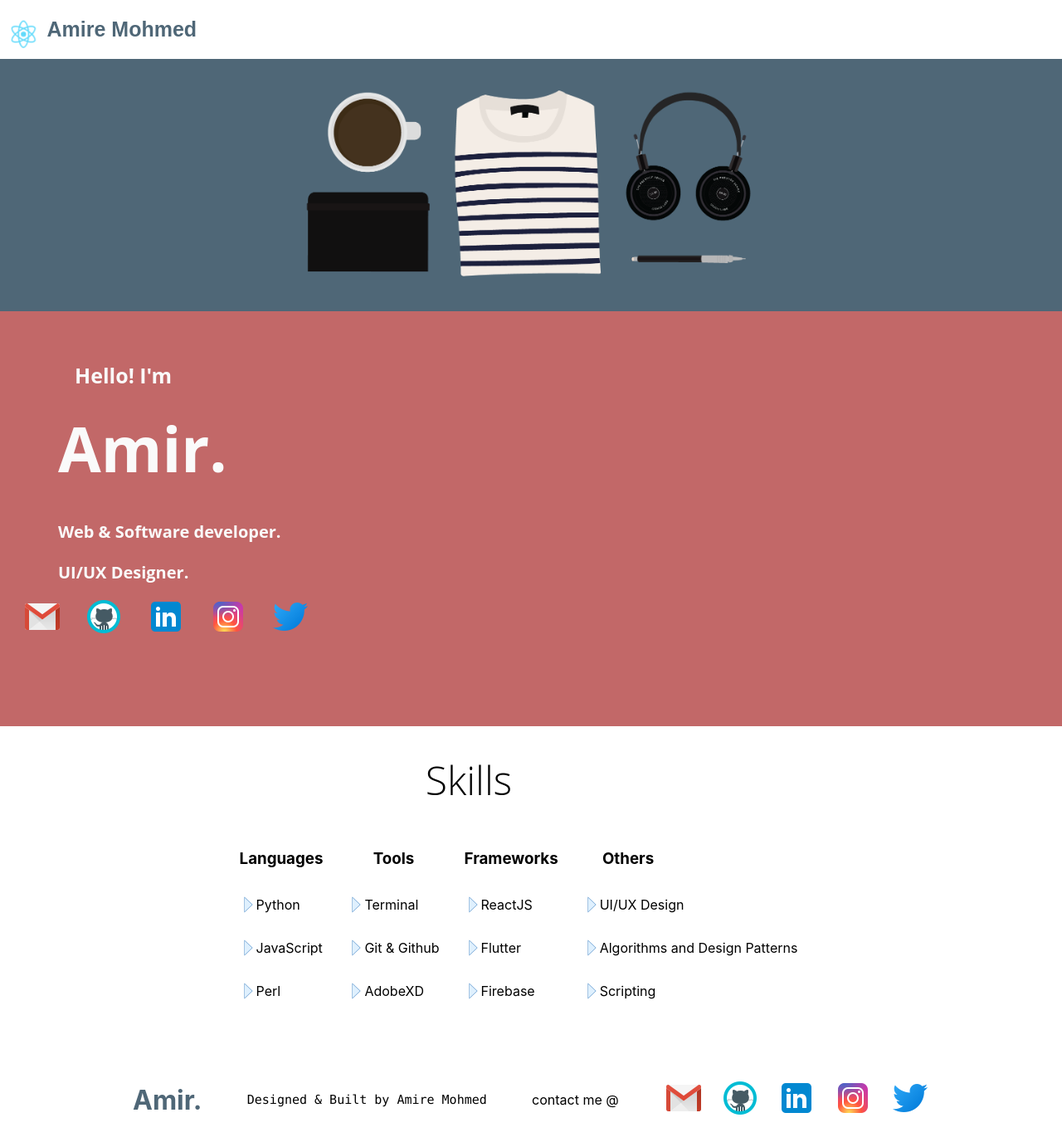
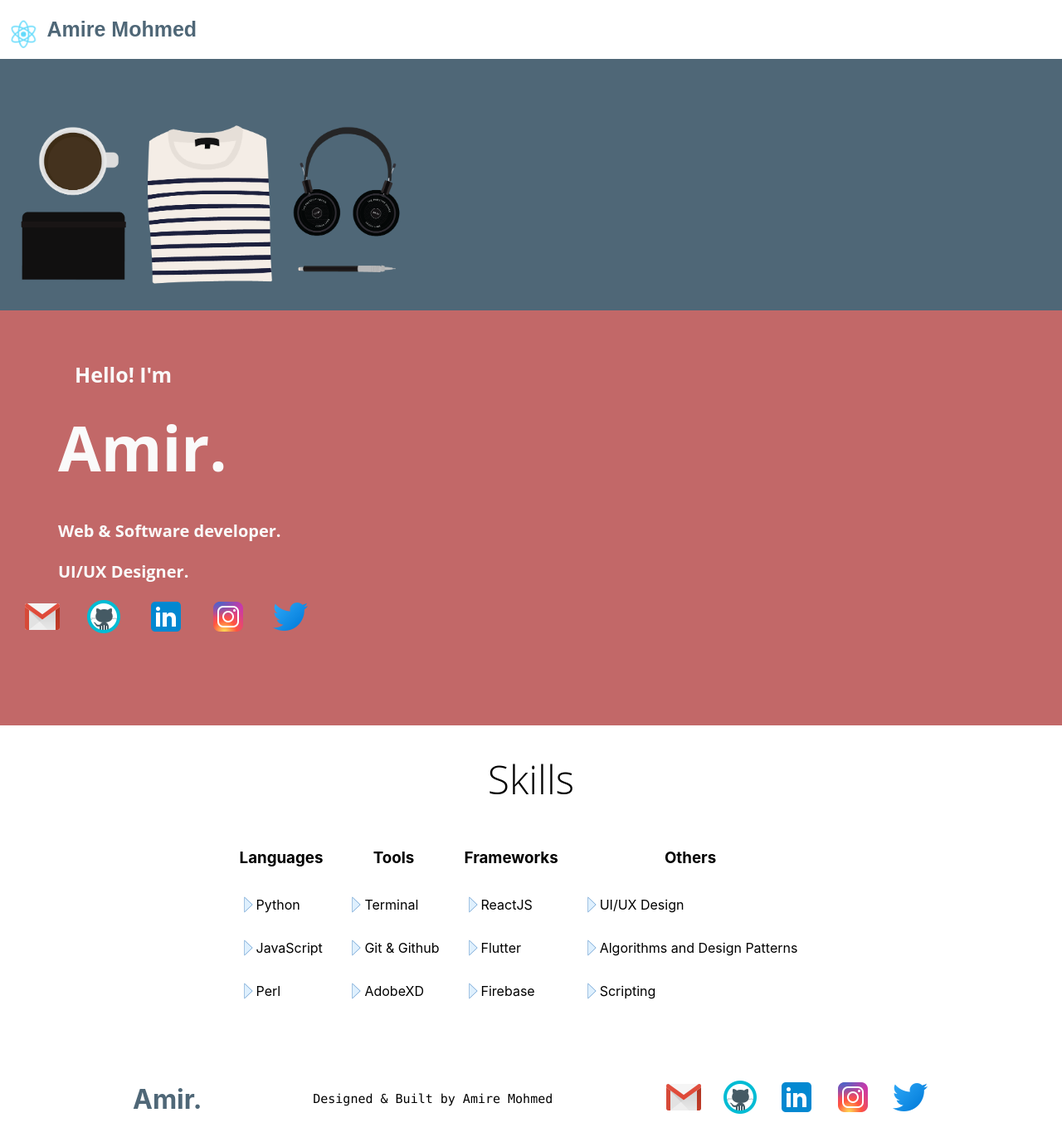
Before and after one commit to amohm001/netlifytest, a React (Create React App) app: page / in a window 1280 px wide. Shown: the top 1382 px of the page at 83% size. Built offline with nearby package versions, Linux system fonts and the light colour scheme.

Commit message:
CI is working again.

```diff
--- a/src/components/homepage.jsx
+++ b/src/components/homepage.jsx
@@ -39,11 +39,9 @@ class Home extends Component {
                         </div>
                     </nav>
                 </header>
-                <div style={{ textAlign: "center", backgroundColor: "#4f6777" }}>
+                <div style={{ padding: "3em 0 0", margin: "0 auto", flex: "1 1", display: "flex", flexDirection: "column", justifyContent: "center", backgroundColor: "#4f6777" }}>
                     <img src={bigPic} style={{
-                        textAlign: "center",
-                        height: "300px",
-                        width: "600px"
+                        maxWidth: "40%"
                     }} />
                 </div>
                 <div style={{ backgroundColor: "#C26868", height: "500px" }}>
@@ -100,7 +98,7 @@ class Home extends Component {
                         fontFamily: "Open Sans, sans-serif",
                         fontSize: "3em",
                         fontWeight: "lighter",
-                        marginRight: "150px"
+                        // marginRight: "150px"
                     }}>Skills</h1>
                     <div style={{ display: "flex", margin: "0 auto" }}>
                         <div style={{ marginRight: "30px", display: "block" }}>
@@ -224,7 +222,7 @@ class Home extends Component {
                                 marginInlineStart: "0px",
                                 marginInlineEnd: "0px",
                                 fontWeight: "bold",
-                                marginRight: "150px"
+                                // marginRight: "150px"
                             }}> Others </h3>
                             <div style={{ display: "block" }}>
                                 <div style={{
@@ -287,7 +285,7 @@ class Home extends Component {
                         }}>
                             Designed & Built by Amire Mohmed
                         </p>
-                        contact me @
+
                         <nav style={{ justifyContent: "space-between" }}>
 
                             <a href="mailto: amirditamo@gmail.com" style={{ marginRight: "20px" }}>
```
